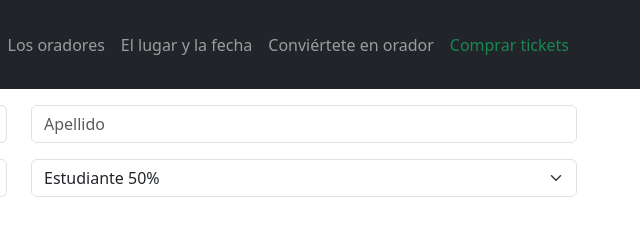
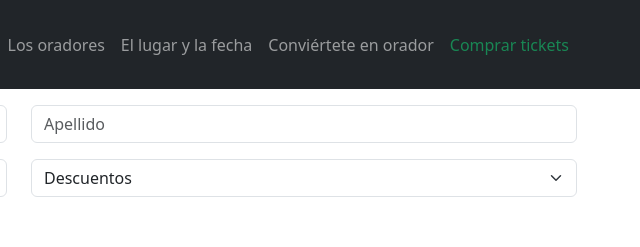
Before and after one commit to TamyLG/Integrador-CaC, a plain HTML site: page cticket.html in a window 1280 px wide. Shown: the top 247 px of the page, 621-1261 px from the left. Drawn offline with nearby package versions, Linux system fonts and the light colour scheme.

Commit message:
arreglao

```diff
--- a/cticket.html
+++ b/cticket.html
@@ -108,9 +108,11 @@
                 </div>
                 <div class="col-md mb-3">
                     <select class="form-select" id="desc" onchange="calcTotal()">
+                        <option selected disabled value="">Descuentos</option>
+                        <option value="10">Orador 10%</option>
+                        <option value="30">Profesional 30%</option>
                         <option value="50">Estudiante 50%</option>
-                        <option value="30">Profesional 30%</option>
-                        <option value="10">Orador 10%</option>
+                        <option value="0">No tengo un descuento</option>
                     </select>
                 </div>
             </div>
```
